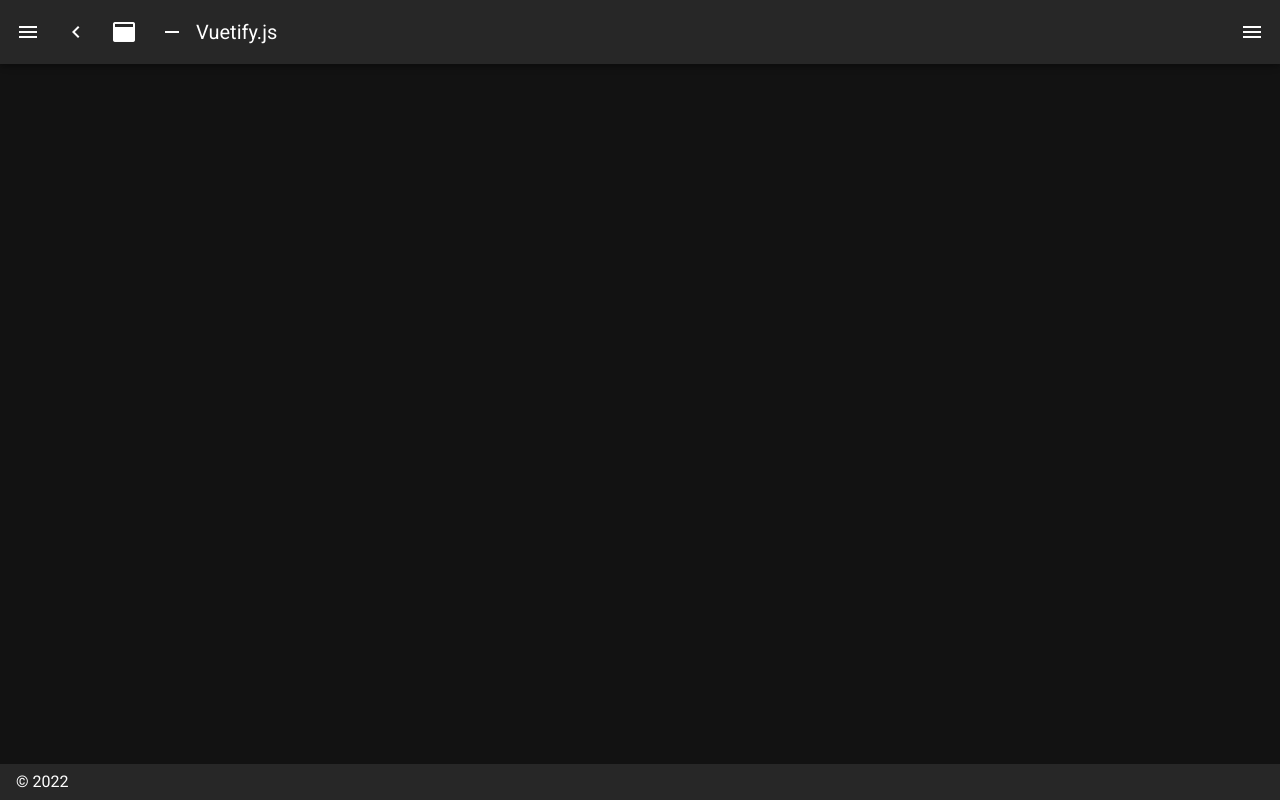
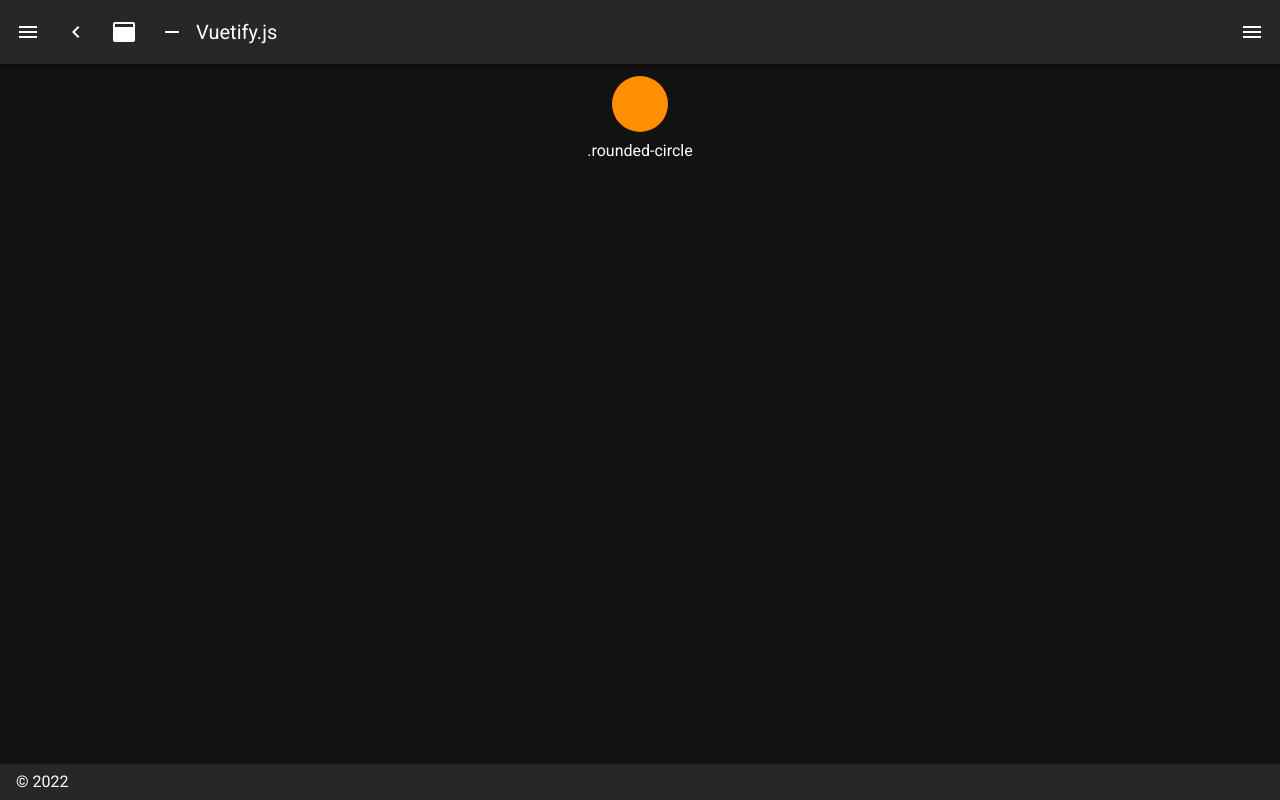
Before and after one commit to Xylofonoda/drevoFE, a Nuxt app: page /auth/login in a window 1280 px wide. Before the commit this address had no page. Built offline with nearby package versions, Linux system fonts and the light colour scheme.

Commit message:
+ login page initial

```diff
--- /dev/null
+++ b/pages/auth/login.vue
@@ -0,0 +1,16 @@
+<template>
+  <v-row class="text-center" justify="center">
+    <v-col
+      cols="12"
+      md="3">
+      <div class="pa-7 secondary rounded-circle d-inline-block"></div>
+
+      <div>.rounded-circle</div>
+    </v-col>
+  </v-row>
+</template>
+<script>
+export default {
+  name: 'LoginPage',
+}
+</script>
```
Also changed, not shown: 1 other file (tests, documents, lock files or other folders).
